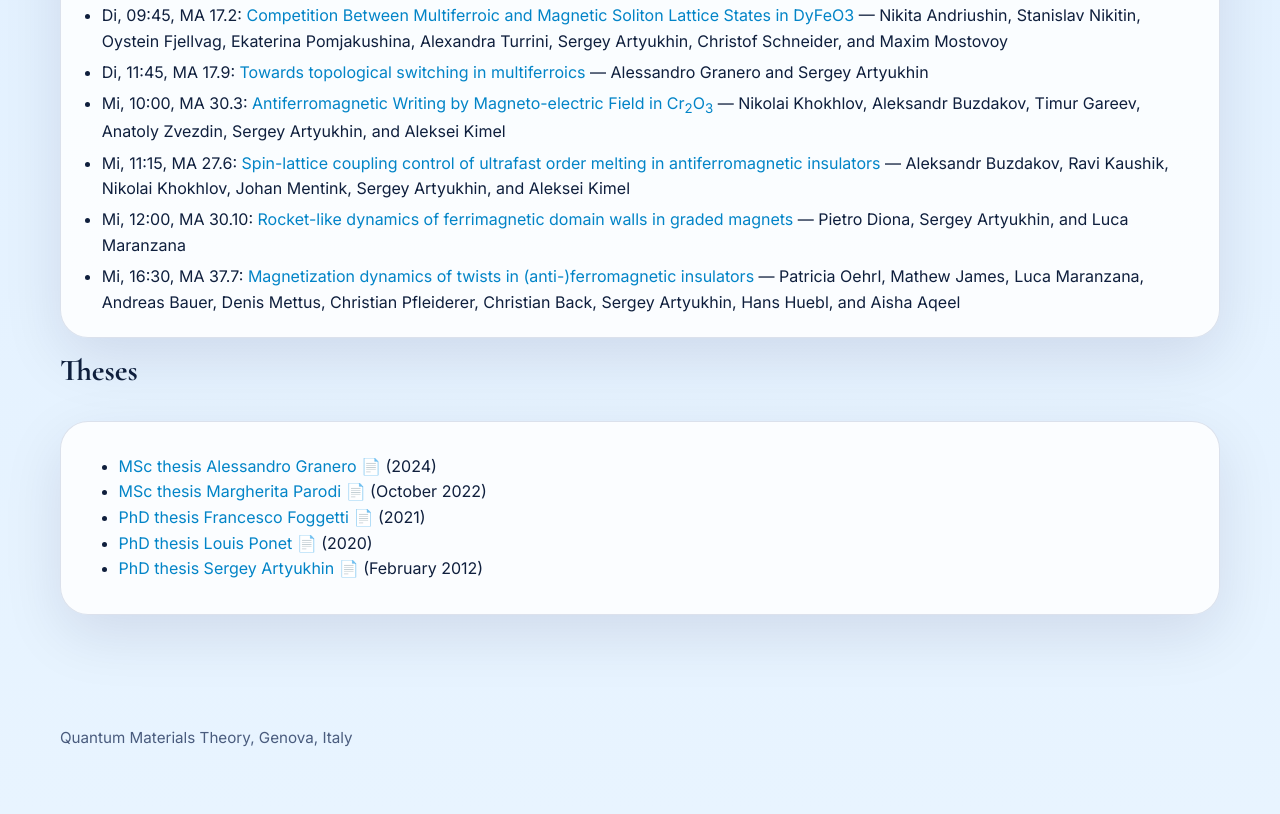
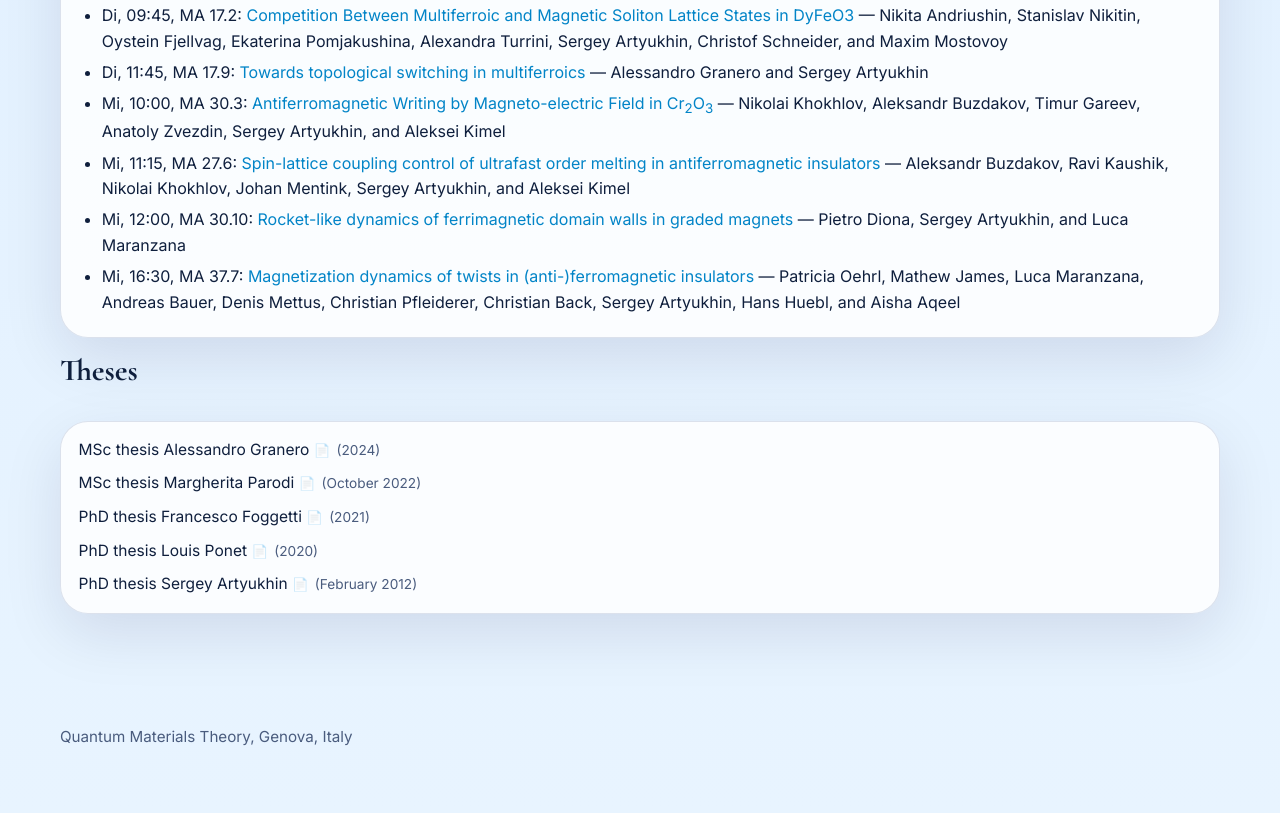
Before and after one commit to SergeyArtyukhin/iqmt, a plain HTML site: page index.html in a window 1280 px wide. Shown: the part 4379-5193 px from the top of the page. Drawn offline with nearby package versions, Linux system fonts and the light colour scheme.

Commit message:
thesis update

```diff
--- a/style.css
+++ b/style.css
@@ -553,3 +553,40 @@ img.person-photo {
     gap: 0.75rem;
   }
 }
+
+/* ── Thesis list ─────────────────────────────────────────────────── */
+.thesis-list {
+  list-style: none;
+  padding: 0;
+  margin: 0;
+  display: flex;
+  flex-direction: column;
+  gap: 0.55rem;
+}
+
+.thesis-list li {
+  display: flex;
+  align-items: baseline;
+  gap: 0.4rem;
+  font-size: 0.97rem;
+}
+
+.thesis-list a {
+  color: var(--fg);
+  text-decoration: none;
+}
+
+.thesis-list a:hover {
+  color: var(--accent);
+}
+
+.thesis-list .pdf-icon {
+  font-size: 0.85em;
+  opacity: 0.6;
+}
+
+.thesis-list .thesis-year {
+  color: var(--muted);
+  font-size: 0.88em;
+  white-space: nowrap;
+}
```
